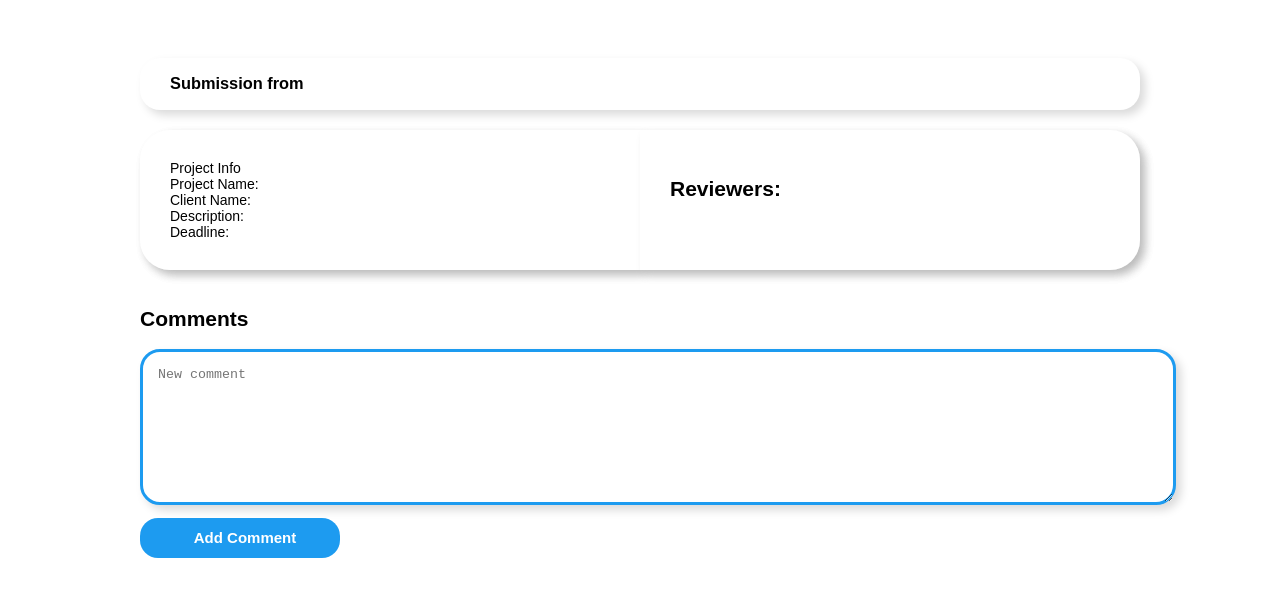
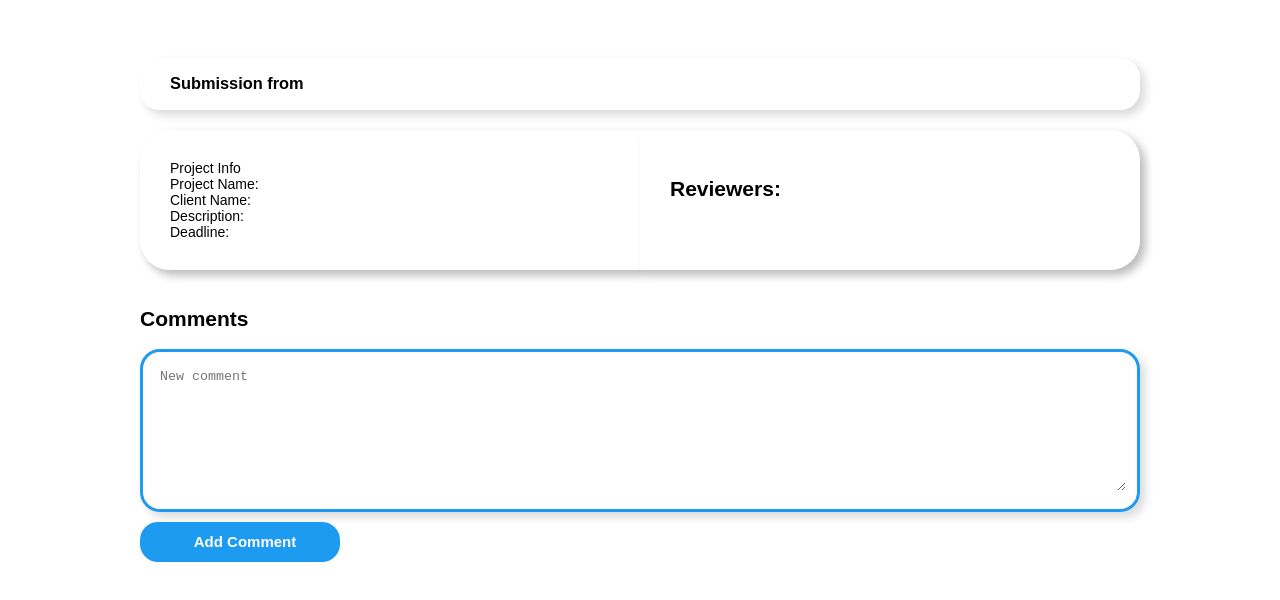
Before and after one commit to jingjingwangacc/docrepo, a React app: page /review/1 in a window 1280 px wide. Shown: the top 600 px of the page. Built offline with nearby package versions, Linux system fonts and the light colour scheme; no server answers.

Commit message:
fix textarea css

```diff
--- a/client/components/ReviewPage/Comment.jsx
+++ b/client/components/ReviewPage/Comment.jsx
@@ -5,10 +5,12 @@ const Comment = props => {
     <div>
       <h2>Comments</h2>
       <div className='reviewAddComment'>
-        <textarea className='reviewAddCommentTextArea' rows={8} placeholder="New comment"
-          onChange={(e) => { props.handleSetNewComment(e); }}
-          value={props.newComment}>
-        </textarea>
+        <div className='reviewAddCommentTextAreaDiv'>
+          <textarea className='reviewAddCommentTextArea' rows={8} placeholder="New comment"
+            onChange={(e) => { props.handleSetNewComment(e); }}
+            value={props.newComment}>
+          </textarea>
+        </div>
         <button class='reviewAddCommentButton'
           onClick={() => { props.handleAddNewComment(); }}>
           Add Comment
--- a/client/styles.css
+++ b/client/styles.css
@@ -371,17 +371,22 @@
 }
 
 .reviewAddComment {
-
 }
 
-.reviewAddCommentTextArea {
-    width: 100%;
+.reviewAddCommentTextAreaDiv {
     border-color: rgb(29, 155, 240);
     border-style: solid;
     border-width: 3px;
     border-radius: 20px;
     padding: 15px;
     box-shadow:rgba(0, 0, 0, 0.15) 5px 5px 10px 0px;
+
+}
+
+.reviewAddCommentTextArea {
+    width: 100%;
+    border: none;
+    outline: none;
 }
 
 .reviewAddCommentButton {
```
